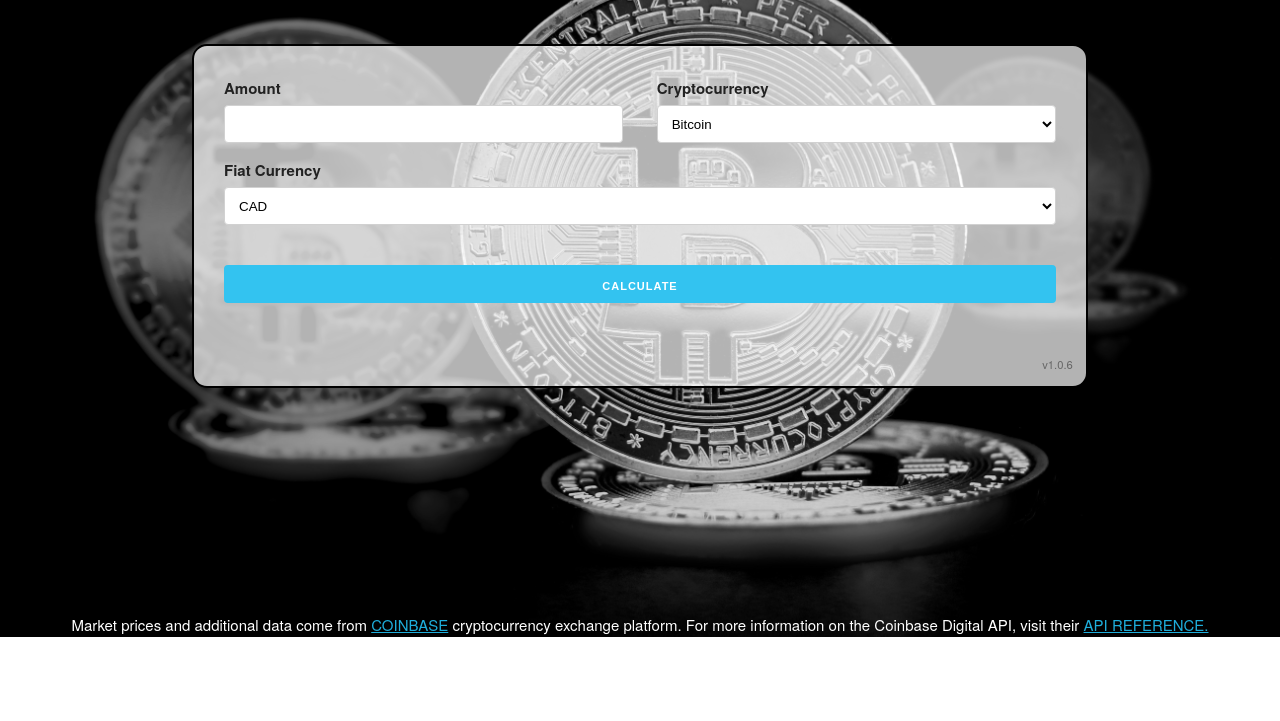
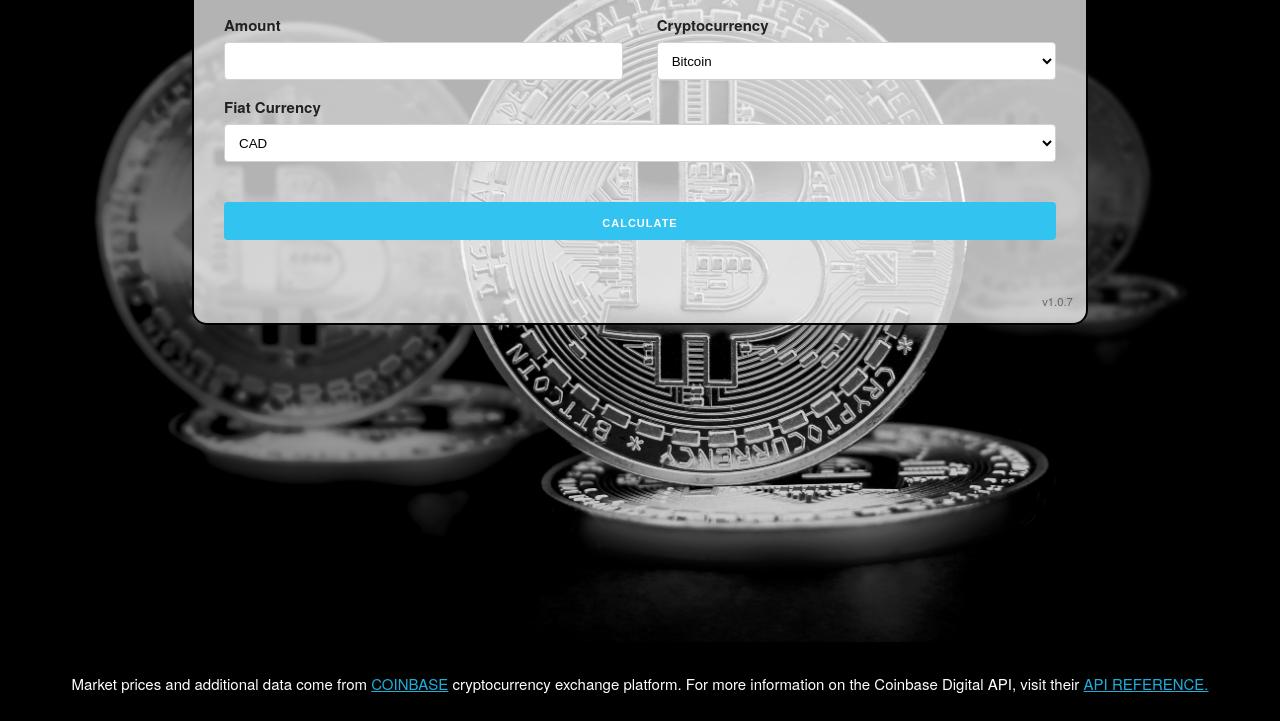
Before and after one commit to paul-mcj/Crypto-Calculator, a plain HTML site: page index.html in a window 1280 px wide. Shown: the part 158-879 px from the top of the page. Before the commit the page ends 800 px from the top, so only its background shows below. Drawn offline with nearby package versions, Linux system fonts and the light colour scheme.

Commit message:
Add files via upload
JS
- updated the returned value syntax by making sure commas are only shown with values over 9999.99 (instead of 999.99). Made the numberWithCommas() function globally accessible.
- cleaned-up the readability of the code inside the getPrice() function
- for the getServerTime() function, I created a new Date object and passed in the ISO time from the server so that it could be displayed in a nicer format for UX (ie. I set the value to string format instead of ISO block).

CSS
- set the body to position relative, and the container to absolute so when the javascript runs it doesn't resize the background image** this was an issue for a while but finally is fixed!
- forced the background image to have 100vh height
- the container is absolutely positioned

HTML
- upgrade semantic versioning

```diff
--- a/index.html
+++ b/index.html
@@ -18,6 +18,7 @@
     <body>
         <div class="background">
             <h3 class="app-title text-align-center">Crypto Calculator</h3>
+        </div>
         <div class="container">
             <form class="form">
                 <div class="row">
@@ -52,17 +53,16 @@
             <button class="button-primary submit twelve columns">Calculate</button>
             <div class="result text-align-center"></div>
             <div class="server-time text-align-center"></div>
-                <p>v1.0.6</p>
+            <p>v1.0.7</p>
         </div>
-            <!--End of div class="container"-->
         <footer class="text-align-center">
             <p>
                 Market prices and additional data come from
                 <span>
                     <a href="https://www.coinbase.com/" target="blank_">coinbase</a>
                 </span>
-                    cryptocurrency exchange platform. For more information on the Coinbase Digital
-                    API, visit their
+                cryptocurrency exchange platform. For more information on the Coinbase Digital API,
+                visit their
                 <span>
                     <a href="https://developers.coinbase.com/api/v2" target="blank_">
                         api reference.
@@ -70,7 +70,5 @@
                 </span>
             </p>
         </footer>
-        </div>
-        <!--End of div class="background"-->
     </body>
 </html>
--- a/style.css
+++ b/style.css
@@ -50,9 +50,11 @@
     box-sizing: inherit;
 }
 
-/* 1.3 Resets all margins on the body */
+/* 1.3 Set display to relative for the container to be placed absolutely */
 body {
     margin: 0;
+    position: relative;
+    display: grid;
 }
 
 /* 1.4 Sets a max width for the image */
@@ -67,13 +69,13 @@ span {
 
 /* 1.6.1 Sets global styles for the footer, mostly text colour change and a pushed margin to allow the form element primary focus*/
 footer {
+    background-color: var(--black);
     color: var(--white);
-    margin-top: 15em;
 }
 
 /* 1.6.2  Reset the margin of primary child element of the footer to make it stretch to the bottom of the page*/
 footer > p {
-    margin: 0;
+    margin-top: 2em;
 }
 
 /******************************************************************************
@@ -88,6 +90,7 @@ footer > p {
     background-repeat: no-repeat;
     background-size: cover;
     background-position: center;
+    min-height: 100vh;
 }
 
 /* 2.2.1 Sets the main style properties of the container*/
@@ -98,6 +101,9 @@ footer > p {
     margin-top: 5%;
     border-radius: 1em;
     padding: 2em;
+    position: absolute;
+    top: 5em;
+    justify-self: center;
 }
 
 /* 2.2.2 Style properties for the app's semantic versioning */
```
Lines whose indentation alone changed are shown as unchanged.
